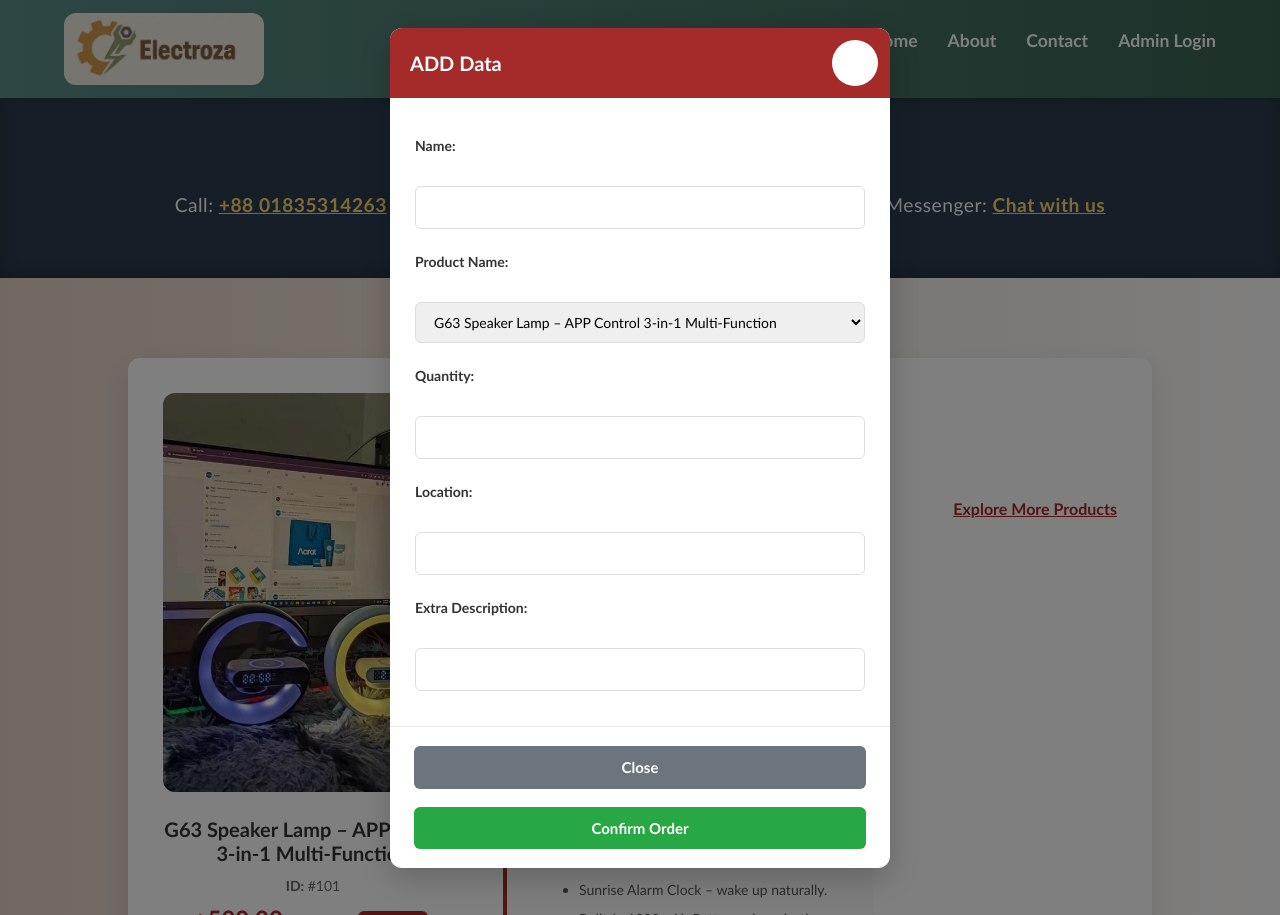
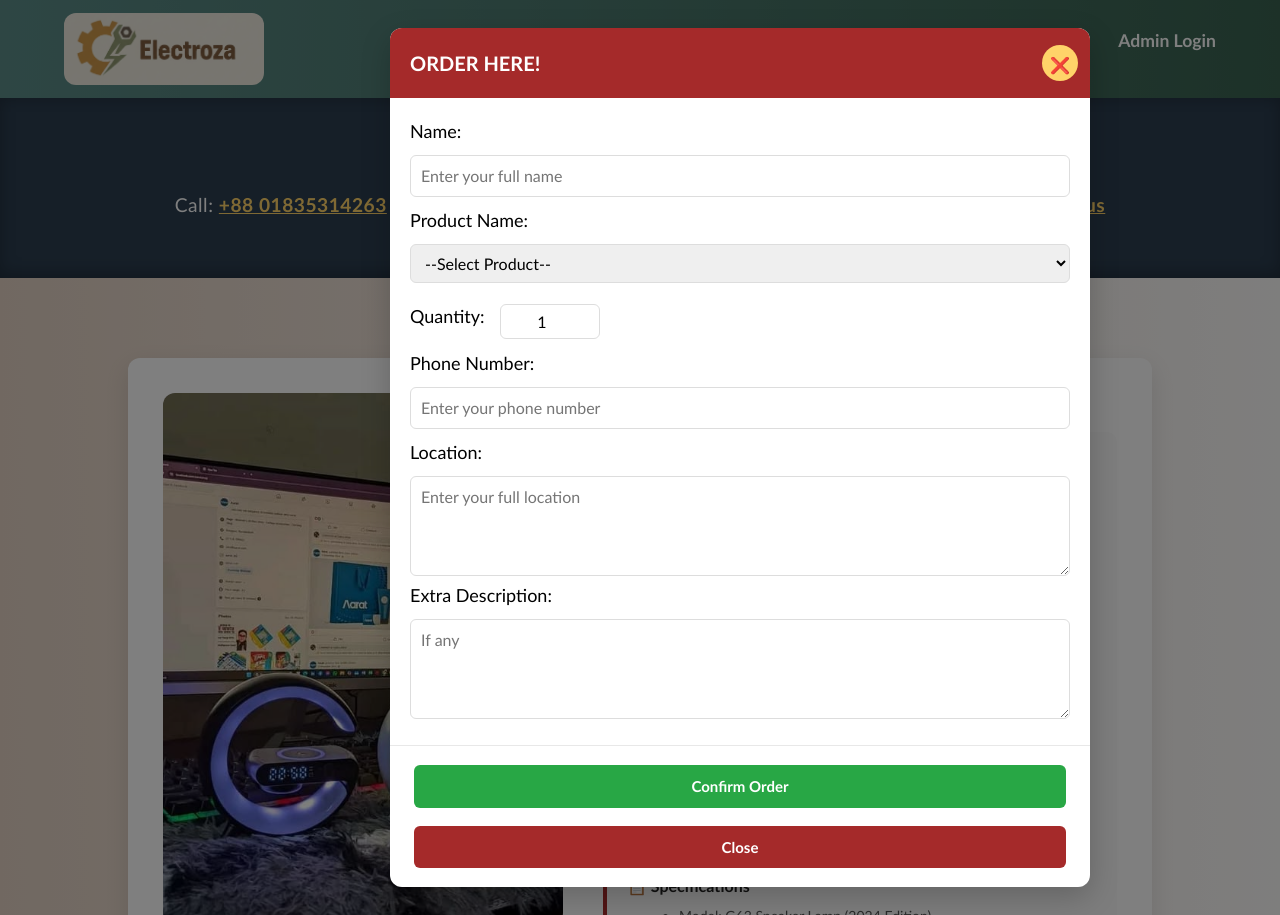
Before and after one commit to Cyb3rSoldier/Electroza, a PHP site: page /product_1.php in a window 1280 px wide, after a click on "Cash on Delivery". Run offline with PHP 8.4, Linux system fonts and the light colour scheme.

Commit message:
bootstrap modal updated for order form

```diff
--- a/design.css
+++ b/design.css
@@ -787,7 +787,7 @@ margin-top: 4rem;
 /* LEFT SIDE */
 .product-left {
   flex: 1;
-  min-width: 300px;
+  min-width: 400px;
   text-align: center;
 }
 
@@ -901,7 +901,7 @@ margin-top: 4rem;
   display: inline-flex;
   align-items: center;
   justify-content: center;
-  gap: 8px;
+  gap: 8px !important;
   padding: 12px 20px;
   border-radius: 8px;
   text-decoration: none;
@@ -913,37 +913,33 @@ margin-top: 4rem;
   width: 100%;
 }
 
-.btn i {
-  font-size: 18px;
-}
-
 /* COD BUTTON */
-.btn.cod {
+.btn .cod {
   background: brown;
   color: #fff;
 }
 
-.btn.cod:hover {
+.btn .cod:hover {
   background-color: rgb(121, 34, 34);
 }
 
 /* MESSENGER BUTTON */
-.btn.messenger {
+.btn .messenger {
   background: #0084ff;
   color: #fff;
 }
 
-.btn.messenger:hover {
+.btn .messenger:hover {
   background: #006edc;
 }
 
 /* WHATSAPP BUTTON */
-.btn.whatsapp {
+.btn .whatsapp {
   background: #25d366;
   color: #fff;
 }
 
-.btn.whatsapp:hover {
+.btn .whatsapp:hover {
   background: #1da851;
 }
 
@@ -978,12 +974,12 @@ margin-top: 4rem;
 
 /* MORE PRODUCTS LINK */
 .more-product {
-  margin-top: 40px;
+  margin-bottom: 5px;
   text-align: center;
 }
 
 .more-product p {
-  font-size: 16px;
+  font-size: 20px;
 }
 
 .more-product a {
@@ -1000,6 +996,7 @@ margin-top: 4rem;
   border-radius: 12px;
   border: none;
   box-shadow: 0 10px 30px rgba(0, 0, 0, 0.2);
+  width: 700px;
 }
 
 .modal-header {
@@ -1012,38 +1009,39 @@ margin-top: 4rem;
 
 .modal-title {
   font-weight: 600;
-  font-size: 20px;
+  font-size: 35px;
 }
 
 .btn-close {
-  background: white;
+  background: #ffd369;
+  color: brown;
   opacity: 1;
   border-radius: 50%;
-  width: 30px;
-  height: 30px;
+  width: 20px;
+  height: 20px;
+  font-weight: 900;
 }
 
 .modal-body {
-  padding: 25px;
+  padding: 20px;
 }
 
 .modal-body label {
   display: block;
-  font-weight: 600;
-  color: #333;
-  margin-bottom: 6px;
-  margin-top: 12px;
-  font-size: 14px;
+  font-weight: 300;
+  color: black;
+  font-size: 18px;
+  margin-bottom: 10px;
 }
 
 .modal-body input[type="text"],
 .modal-body input[type="number"],
 .modal-body select {
   width: 100%;
-  padding: 10px 14px;
+  padding: 8px 10px;
   border: 1px solid #ddd;
   border-radius: 6px;
-  font-size: 14px;
+  font-size: 16px;
   margin-bottom: 10px;
   transition: border-color 0.3s ease;
 }
@@ -1053,6 +1051,41 @@ margin-top: 4rem;
   outline: none;
   border-color: brown;
 }
+
+.modal-body textarea {
+  width: 100%;
+  height: 100px;
+  padding: 8px 10px;
+  border: 1px solid #ddd;
+  border-radius: 6px;
+  font-size: 16px;
+  resize: vertical; /* allows resizing if user wants */
+  transition: border-color 0.3s ease;
+}
+
+.modal-body textarea:focus {
+  outline: none;
+  border-color: brown;
+}
+
+.quantity-box {
+  display: flex;
+  align-items: center;
+  margin-top: 10px;
+  margin-bottom: 10px;
+  gap:10px;
+}
+
+#quantity {
+  text-align: center;
+  width: 100px;
+  border: 1px solid #ddd;
+  border-radius: 6px;
+  height: 35px;
+  font-size: 16px;
+  margin: 0 5px;
+}
+
 
 .modal-body select {
   cursor: pointer;
@@ -1072,12 +1105,12 @@ margin-top: 4rem;
 }
 
 .modal-footer .btn-secondary {
-  background: #6c757d;
+  background: brown;
   border: none;
 }
 
 .modal-footer .btn-secondary:hover {
-  background: #5a6268;
+  background: rgb(110, 24, 24);
 }
 
 .modal-footer .btn-success {
--- a/product_1.php
+++ b/product_1.php
@@ -90,18 +90,17 @@ session_start();
                 <!-- Buttons -->
                 <div class="action-buttons">
                     <button class="btn cod" data-bs-toggle="modal" data-bs-target="#exampleModal">Cash on Delivery</button>
-                    <div>
                     <a href="https://m.me/61580389409528" target="_blank" class="btn messenger">
-                            <i class="fab fa-facebook-messenger"></i> Order via Messenger
+                        Order via Messenger
                     </a>
                     <a href="https://wa.me/8801835314263" target="_blank" class="btn whatsapp">
-                            <i class="fab fa-whatsapp"></i> Order via WhatsApp
+                        Order via WhatsApp
                     </a>
                 </div>
 
                 <!-- Contact Info -->
                 <div class="contact-info">
-                        <p><i class="fas fa-phone"></i> Call: +88 01835314263</p>
+                    <p><i class="fas fa-phone"></i> Call: <a href="tel:+8801835314263"><u>+88 01835314263</u></a></p>
                     <p><i class="fas fa-envelope"></i> Email:
                         <a href="mailto:team.electroza@gmail.com" target="_blank">team.electroza@gmail.com</a>
                     </p>
@@ -113,41 +112,51 @@ session_start();
         </div>
         <!-- BOOTSTRAP Modal -->
 
-            <form action="control.php" method="post">
+        <form action="product_control.php" method="post">
             <div class="modal fade" id="exampleModal" tabindex="-1" aria-labelledby="exampleModalLabel" aria-hidden="true">
                 <div class="modal-dialog">
                     <div class="modal-content">
                         <div class="modal-header">
-                                <h1 class="modal-title fs-5" id="exampleModalLabel">ADD Data</h1>
-                                <button type="button" class="btn-close" data-bs-dismiss="modal" aria-label="Close"></button>
+                            <h1 class="modal-title fs-5" id="exampleModalLabel">ORDER HERE!</h1>
+                            <button type="button" class="btn-close" data-bs-dismiss="modal" aria-label="Close"><b>❌</b></button>
                         </div>
                         <div class="modal-body">
-                                <label for="" placeholder="Enter your full name" required>Name:</label><br>
-                                <input type="text" name="name"><br>
-                                <label for="">Product Name:</label><br>
-                                <select name="product">
-                                    <option value="product">G63 Speaker Lamp – APP Control 3-in-1 Multi-Function</option>
+                            <label for="">Name:</label>
+                            <input type="text" name="name" placeholder="Enter your full name" required>
+                            <label for="">Product Name:</label>
+                            <select name="product" placeholder="Select Your Product" required>
+                                <option value="">--Select Product--</option>
+                                <option value="product">#101 - G63 Speaker Lamp – APP Control 3-in-1 Multi-Function</option>
+                                <option value="product">#102 - 3-in-1 Humidifier</option>
+                                <option value="product">#103 - UltraPods Max TWS 5.3 Wireless Earphones</option>
+                                <option value="product">#104 - Ultra-Bright LED Flashlight</option>
+                                <option value="product">#105 - Portable USB Rechargeable Mini Fan</option>
+                                <option value="product">#106 - High Speed Folding Cooling Fan With led light</option>
                             </select>
-                                <label for="" required>Quantity:</label><br>
-                                <input type="number" name="qnt"><br>
-                                <label for="" placeholder="Enter your full location" required>Location:</label><br>
-                                <input type="text" name="location"><br>
-                                <label for="" placeholder="if any">Extra Description:</label><br>
-                                <input type="text" name="description"><br>
+                            <div class="quantity-box">
+                                <label for="quantity">Quantity:</label>
+                                <input type="number" id="quantity" name="qnt" value="1" min="1" required>
+                            </div>
+                            <label for="">Phone Number:</label>
+                            <input type="number" name="contact" placeholder="Enter your phone number" required>
+                            <label for="">Location:</label>
+                            <textarea name="location" placeholder="Enter your full location" required></textarea>
+                            <label>Extra Description:</label>
+                            <textarea name="description" placeholder="If any"></textarea>
                         </div>
                         <div class="modal-footer">
+                            <button type="submit" class="btn btn-success">Confirm Order</button>
                             <button type="button" class="btn btn-secondary" data-bs-dismiss="modal">Close</button>
-                                <button type="submit" class="btn btn-success">Confirm Order</button>
                         </div>
                     </div>
                 </div>
             </div>
         </form>
+    </section>
 
     <div class="more-product">
         <p align="center"><a href="index.php#container"><u><b>Explore More Products</b></u></a></p>
     </div>
-    </section>
 
 
     <!-- FOOTER -->
--- /dev/null
+++ b/product_control.php
@@ -0,0 +1,3 @@
+<?php
+
+?>
```
Also changed, not shown: config.php (+4 -4 lines). Lines whose indentation alone changed are shown as unchanged.
